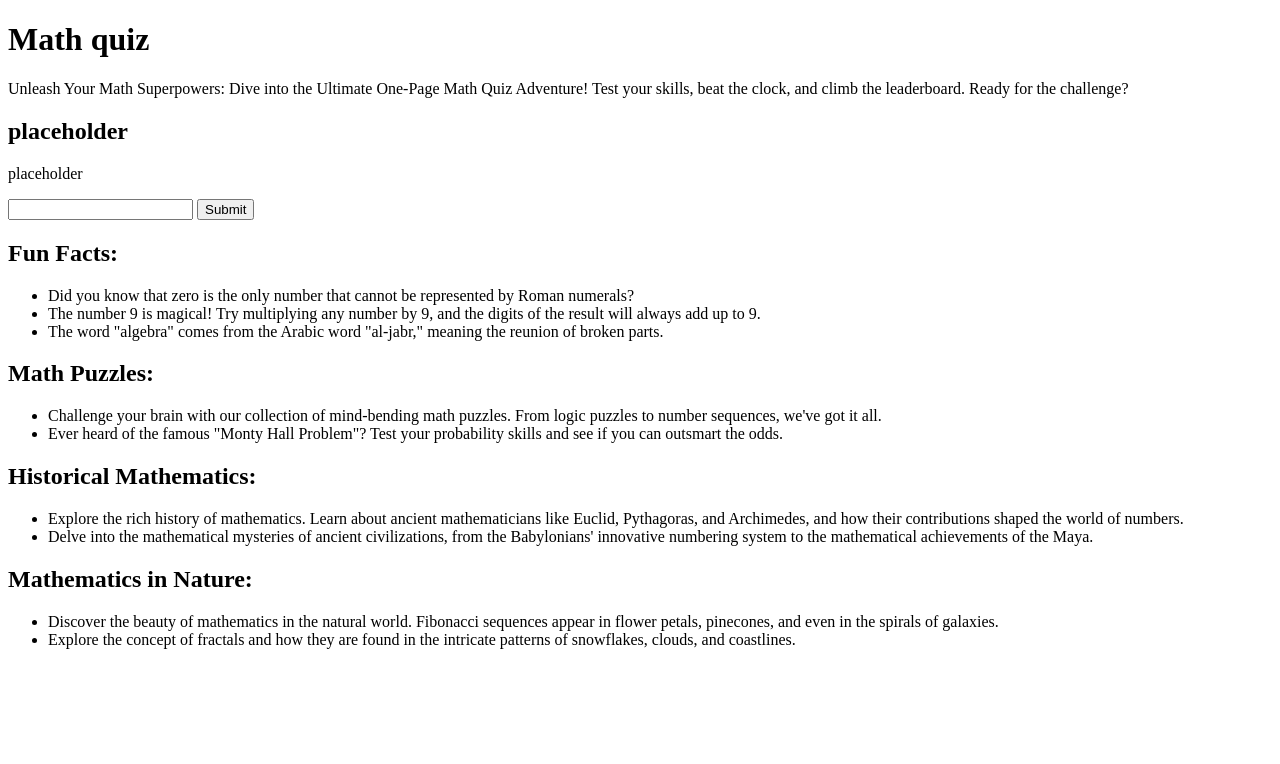
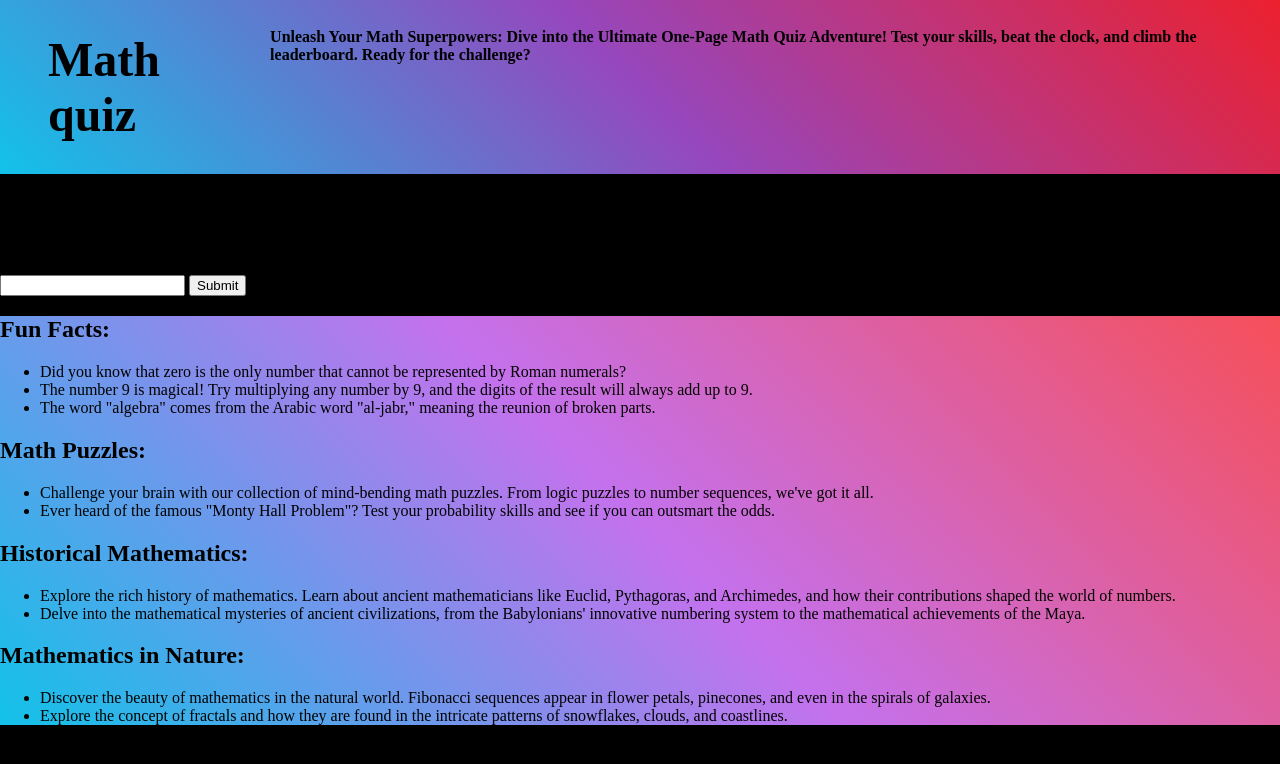
Before and after one commit to SGurmai/Project-2, a plain HTML site: page index.html in a window 1280 px wide. Drawn offline with Linux system fonts and the light colour scheme.

Commit message:
Add files via upload
Basic CSS for the Main page.

```diff
--- a/css/style.css
+++ b/css/style.css
@@ -0,0 +1,38 @@
+body {
+    background-color: rgb(0, 0, 0);
+    margin: 0;
+}
+
+.header {
+    display: flex;
+    gap: 3rem;
+    background-image: linear-gradient(
+        45deg,
+        #12c2e9,
+        #9647bd,
+        #ec202e
+    );
+    color: black;
+}
+
+header > p {
+    margin-top: 1.75rem;
+    margin-right: 2rem;
+    font-weight: bold;
+    font-size: 1rem;
+}
+
+header > h1 {
+    margin-left: 3rem;
+    font-weight: bold;
+    font-size: 3rem;
+}
+
+.section {
+    background-image: linear-gradient(
+        45deg,
+        #12c2e9,
+        #c471ed,
+        #f64f59
+    );
+}
--- a/index.html
+++ b/index.html
@@ -10,7 +10,7 @@
 
 <body>
 
-    <header>
+    <header class="header">
         <h1>Math quiz</h1>
         <p>Unleash Your Math Superpowers: Dive into the Ultimate One-Page Math Quiz Adventure! Test your skills,
             beat the clock, and climb the leaderboard. Ready for the challenge?</p>
@@ -27,7 +27,7 @@
         </div>
     </section>
 
-    <section>
+    <section class="section">
 
         <h2>Fun Facts:</h2>
 
@@ -65,10 +65,5 @@
 
     </section>
 
-    <footer>
-
-
-    </footer>
-
 </body>
 </html>
```
